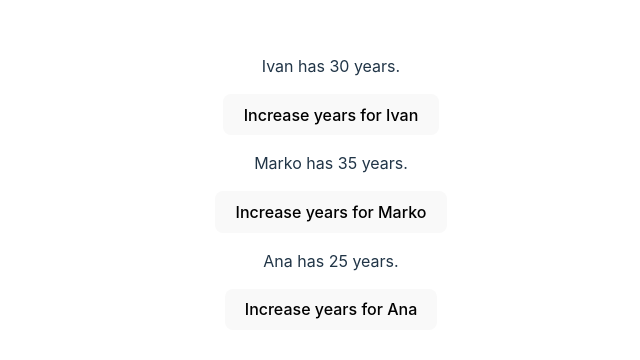
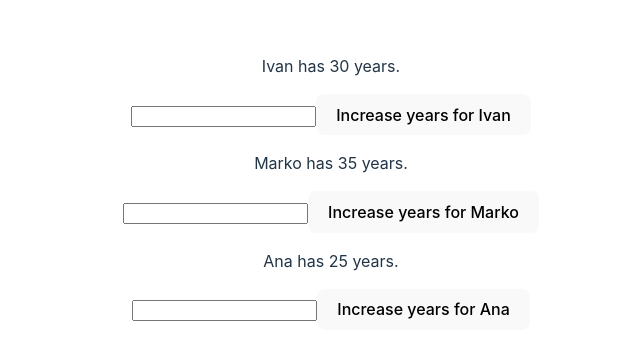
Before and after one commit to Kizo1312/zadatak3, a React (Vite) app: page / in a window 1280 px wide. Shown: the part 216-576 px from the top of the page, without its empty margins (309-949 px from the left). Built offline with nearby package versions, Linux system fonts and the light colour scheme.

Commit message:
event rjesenje

```diff
--- a/src/App.jsx
+++ b/src/App.jsx
@@ -19,6 +19,11 @@ function App() {
     newUsers[index].years += 1;
     setUsers(newUsers);
   };
+  const changeName = (event, index) => {
+    const newUsers = [...users];
+    newUsers[index].name = event.target.value;
+    setUsers(newUsers);
+  };
 
   return (
     <div>
@@ -27,6 +32,7 @@ function App() {
           <p>
             {user.name} has {user.years} years.
           </p>
+          <input type="text" onChange={(event) => changeName(event, index)} />
           <button onClick={() => uvecaj(index)}>
             {nekiText}
             {user.name}
```
